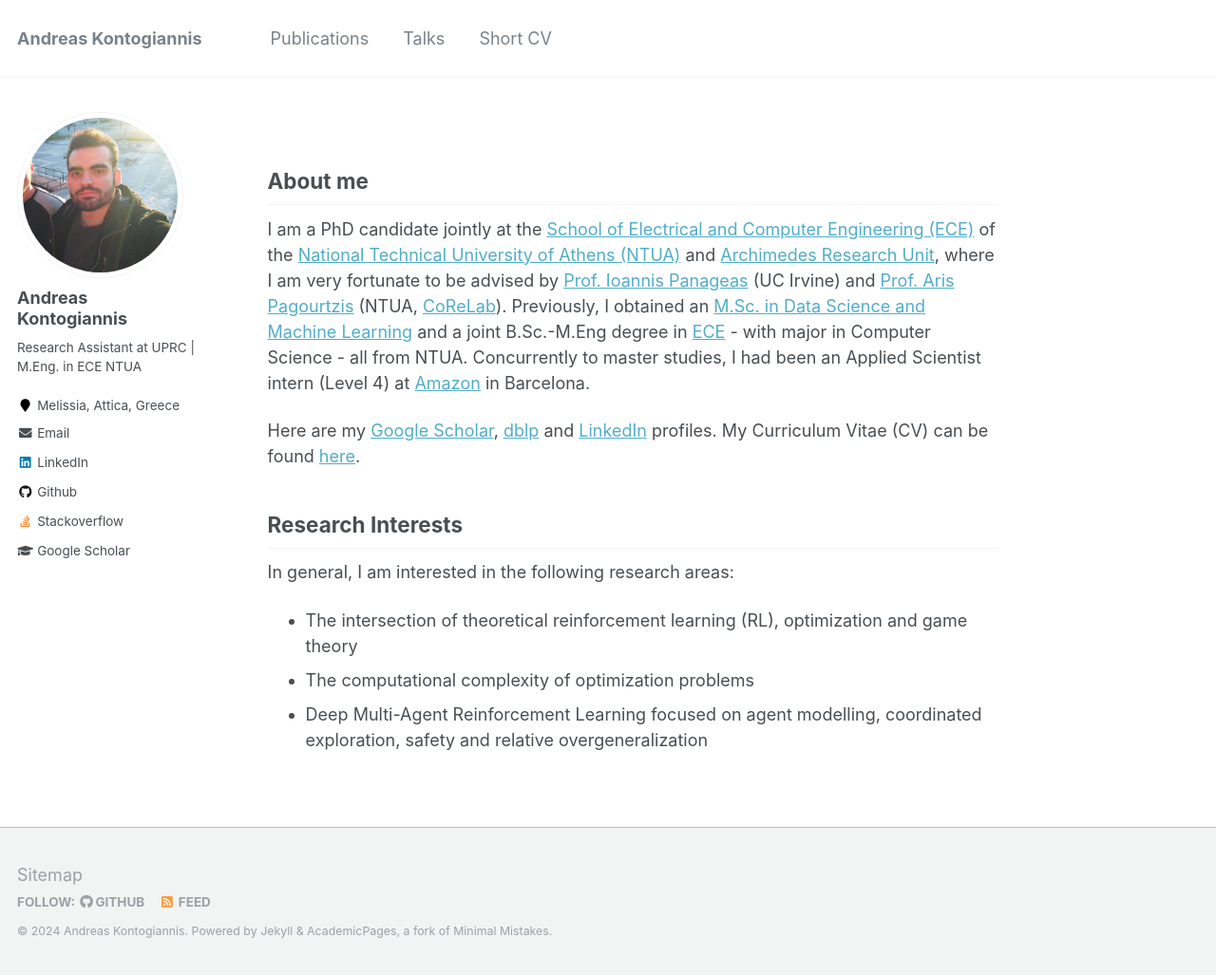
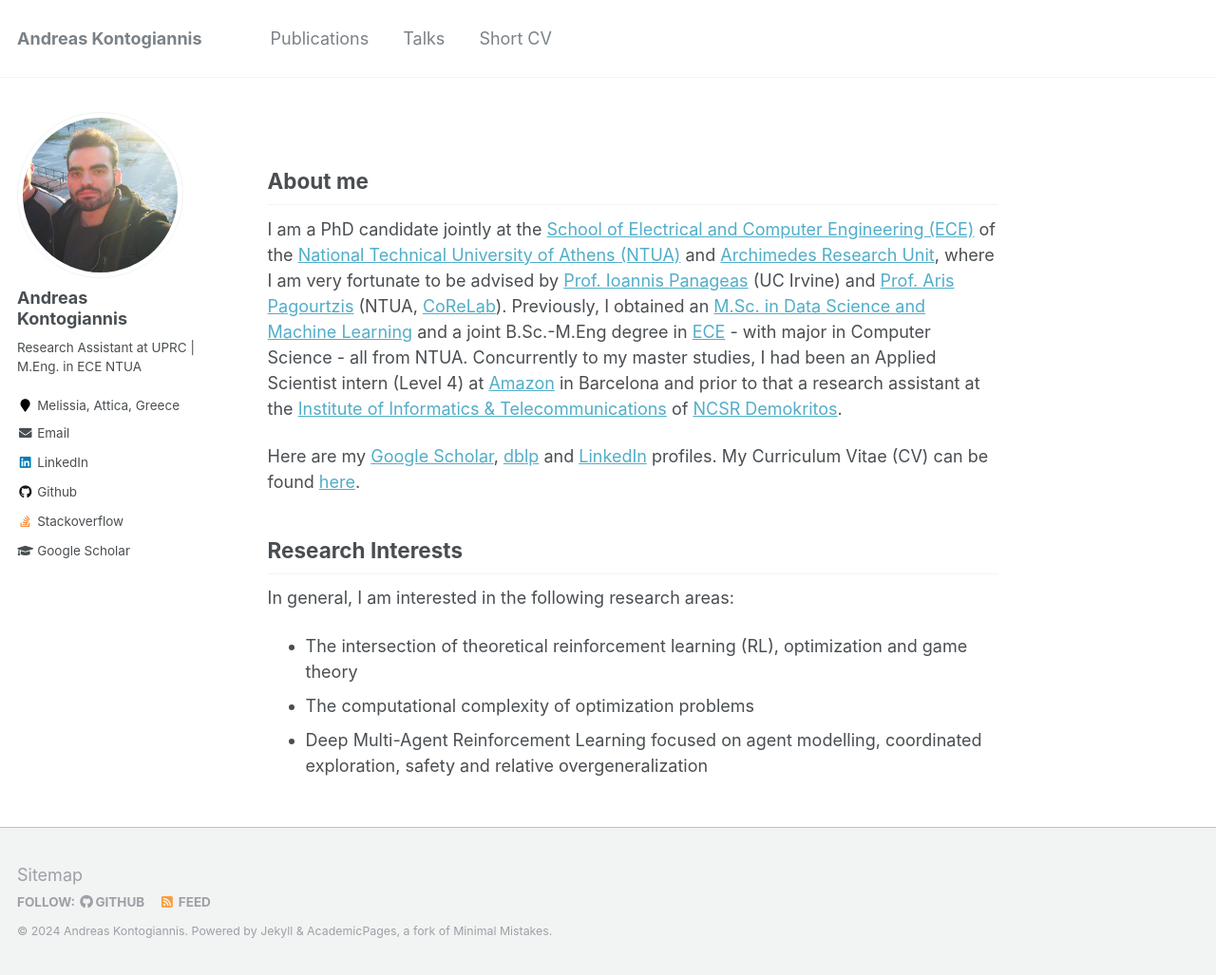
Before and after one commit to ddaedalus/ddaedalus.github.io, a Jekyll site: the page built from _pages/about.md, in a window 1280 px wide and 1027 px high. Shown: the whole window at 95% size. Built offline with Jekyll 4.4.1, drawn with Linux system fonts in a browser that asks for light colours.

Commit message:
Update about.md

```diff
--- a/_pages/about.md
+++ b/_pages/about.md
@@ -9,7 +9,7 @@ redirect_from:
 ---
 ## About me
 
-I am a PhD candidate jointly at the [School of Electrical and Computer Engineering (ECE)](https://www.ece.ntua.gr/en) of the [National Technical University of Athens (NTUA)](https://www.ntua.gr/en/) and [Archimedes Research Unit](https://archimedesai.gr/en/), where I am very fortunate to be advised by [Prof. Ioannis Panageas](https://panageas.github.io/) (UC Irvine) and [Prof. Aris Pagourtzis](https://www.ece.ntua.gr/en/staff/79) (NTUA, [CoReLab](https://corelab.ntua.gr/index.html)). Previously, I obtained an [M.Sc. in Data Science and Machine Learning](https://dsml.ece.ntua.gr/en) and a joint B.Sc.-M.Eng degree in [ECE](https://www.ece.ntua.gr/en/undergraduate/info) - with major in Computer Science - all from NTUA. Concurrently to master studies, I had been an Applied Scientist intern (Level 4) at [Amazon](https://www.amazon.science/) in Barcelona.
+I am a PhD candidate jointly at the [School of Electrical and Computer Engineering (ECE)](https://www.ece.ntua.gr/en) of the [National Technical University of Athens (NTUA)](https://www.ntua.gr/en/) and [Archimedes Research Unit](https://archimedesai.gr/en/), where I am very fortunate to be advised by [Prof. Ioannis Panageas](https://panageas.github.io/) (UC Irvine) and [Prof. Aris Pagourtzis](https://www.ece.ntua.gr/en/staff/79) (NTUA, [CoReLab](https://corelab.ntua.gr/index.html)). Previously, I obtained an [M.Sc. in Data Science and Machine Learning](https://dsml.ece.ntua.gr/en) and a joint B.Sc.-M.Eng degree in [ECE](https://www.ece.ntua.gr/en/undergraduate/info) - with major in Computer Science - all from NTUA. Concurrently to my master studies, I had been an Applied Scientist intern (Level 4) at [Amazon](https://www.amazon.science/) in Barcelona and prior to that a research assistant at the [Institute of Informatics & Telecommunications](https://www.iit.demokritos.gr/el/about-the-institute/) of [NCSR Demokritos](https://www.demokritos.gr/).
 
 Here are my [Google Scholar](https://scholar.google.nl/citations?hl=en&user=nBFso2IAAAAJ), [dblp](https://dblp.org/pid/309/6039.html) and [LinkedIn](https://www.linkedin.com/in/andreas-kontogiannis-2405a3176/) profiles. My Curriculum Vitae (CV) can be found [here](https://github.com/ddaedalus/ddaedalus.github.io/blob/master/files/cv_kontogiannis_andreas_.pdf).
 
```
